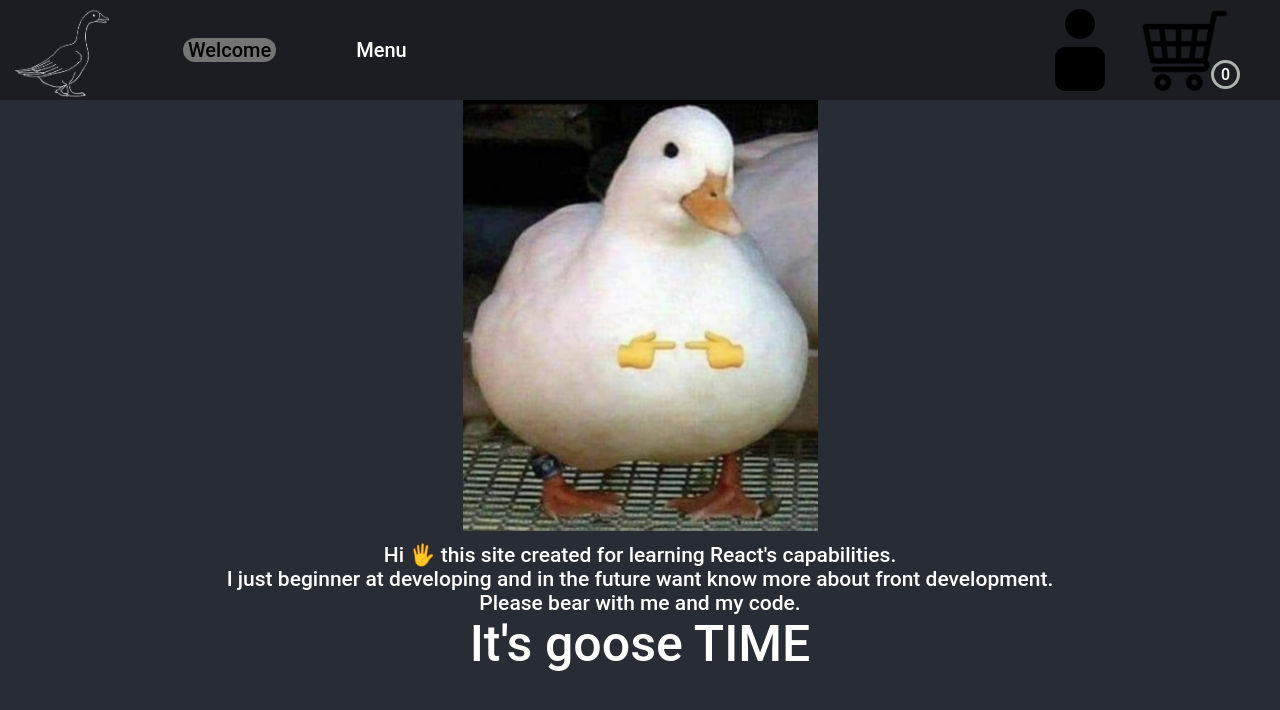
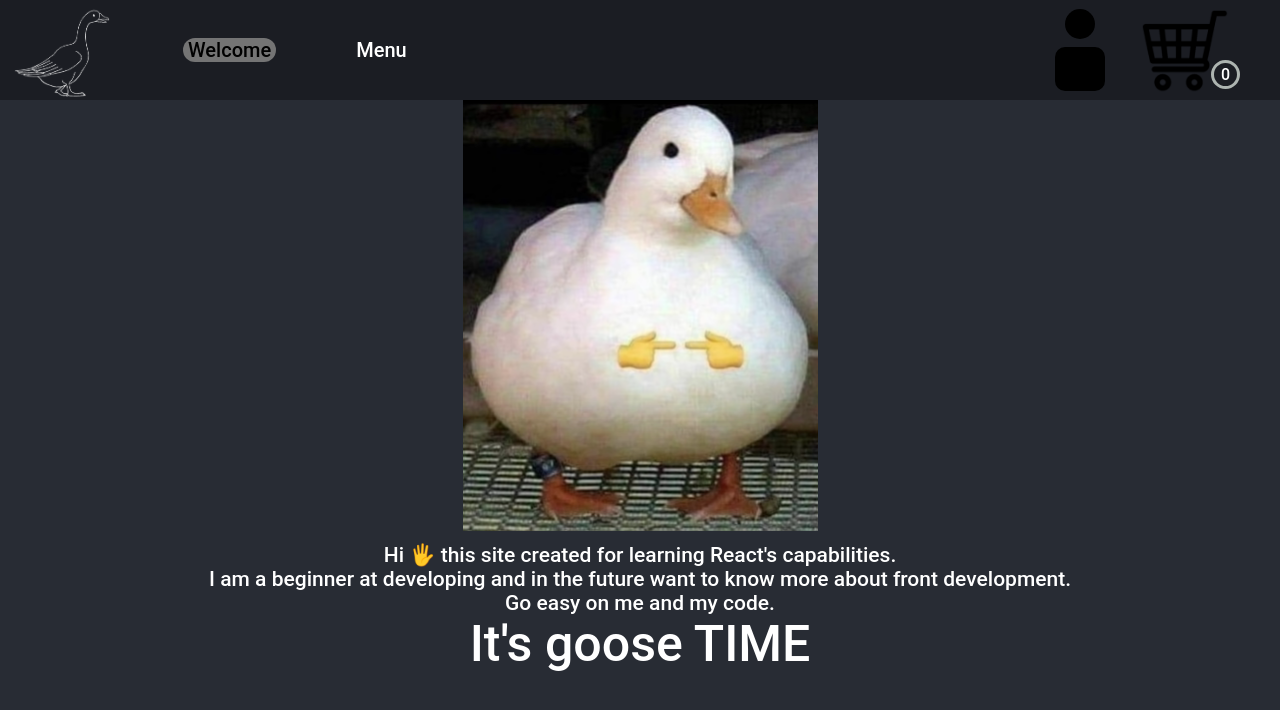
Before and after one commit to GoSSy4691/React-app_e-shop_GoSSy.link, a React (Create React App) app: page / in a window 1280 px wide. Shown: the top 710 px of the page. Built offline with nearby package versions, Linux system fonts and the light colour scheme.

Commit message:
refactor: welcome page text

```diff
--- a/src/packages/welcome/Welcome.jsx
+++ b/src/packages/welcome/Welcome.jsx
@@ -33,10 +33,10 @@ function Welcome() {
       <div className={s.description}>
         Hi &#128400; this site created for learning React's capabilities.
         <br />
-        I just beginner at developing and in the future want know more about
+        I am a beginner at developing and in the future want to know more about
         front development.
         <br />
-        Please bear with me and my code.
+        Go easy on me and my code.
       </div>
       <div className={s.ps}>It's goose TIME</div>
     </div>
```
